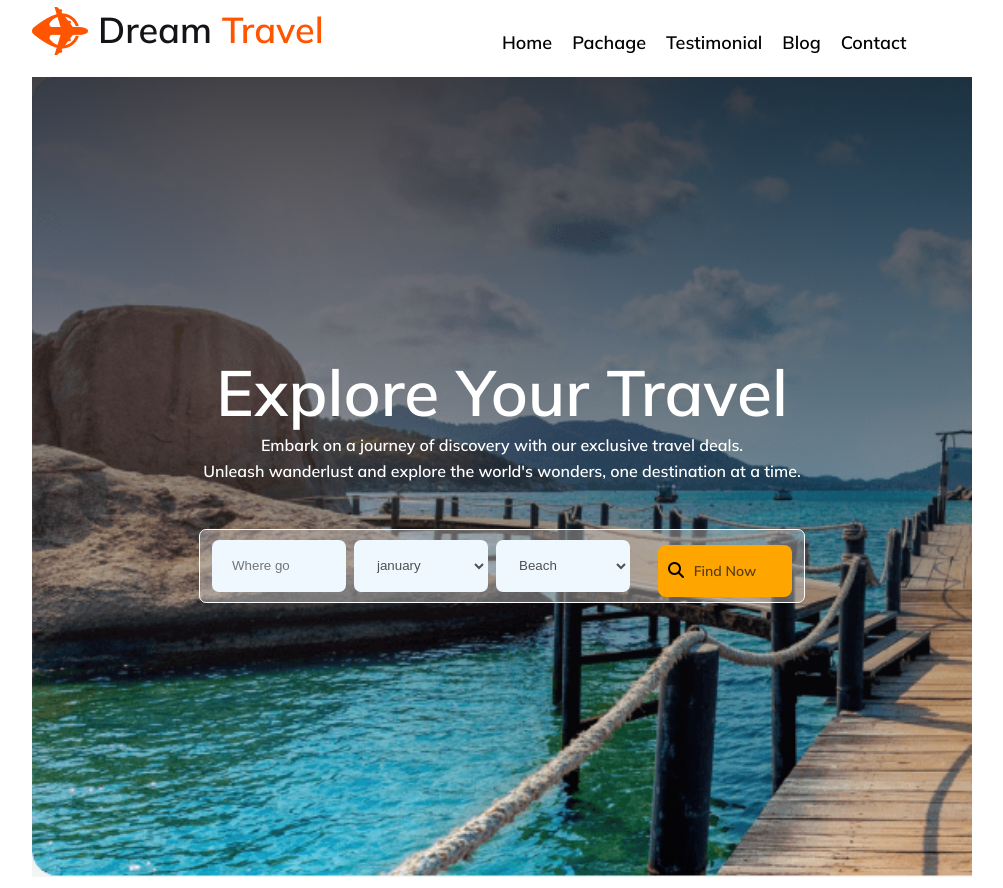
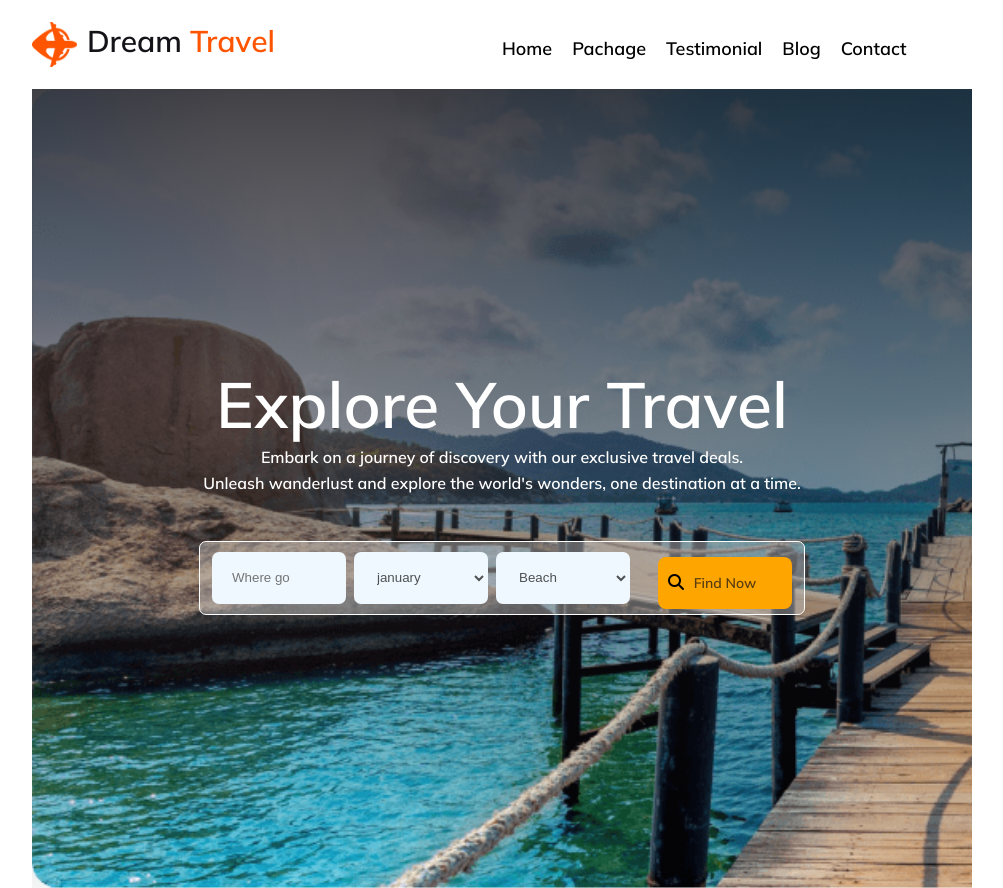
Before and after one commit to Mujibmarziya/my-travel-website, a plain HTML site: page index.html in a window 1280 px wide. Shown: the top 888 px of the page, without its empty margins (138-1141 px from the left). Drawn offline with Linux system fonts and the light colour scheme.

Commit message:
navbar edited

```diff
--- a/index.html
+++ b/index.html
@@ -19,8 +19,8 @@
     <header class="header-section">
         <nav class="nav-section">
             <div class="logo-part">
-                <img src="./images/Group 40071 (2).png" alt="">
-                <h1 style="color: #131318; font-family: 'Mulish', sans-serif; font-size: 36px; font-style: normal;font-weight: 800;line-height: normal;">Dream <span style=" color: #FF5400; ">Travel</span></h1>
+                <img height="45px" width="45px" src="./images/Group 40071 (2).png" alt="">
+                <h1 style="color: #131318; font-family: 'Mulish', sans-serif; font-size: 30px; font-style: normal;line-height: normal;">Dream <span style=" color: #FF5400; ">Travel</span></h1>
             </div>
             <div class="menu">
 
--- a/style.css
+++ b/style.css
@@ -24,7 +24,7 @@
     /* border: 1px solid green; */
     display: flex;
     gap: 10px;
-
+    padding-top: 15px;
 }
 .menu{
     width: 50%;
```
